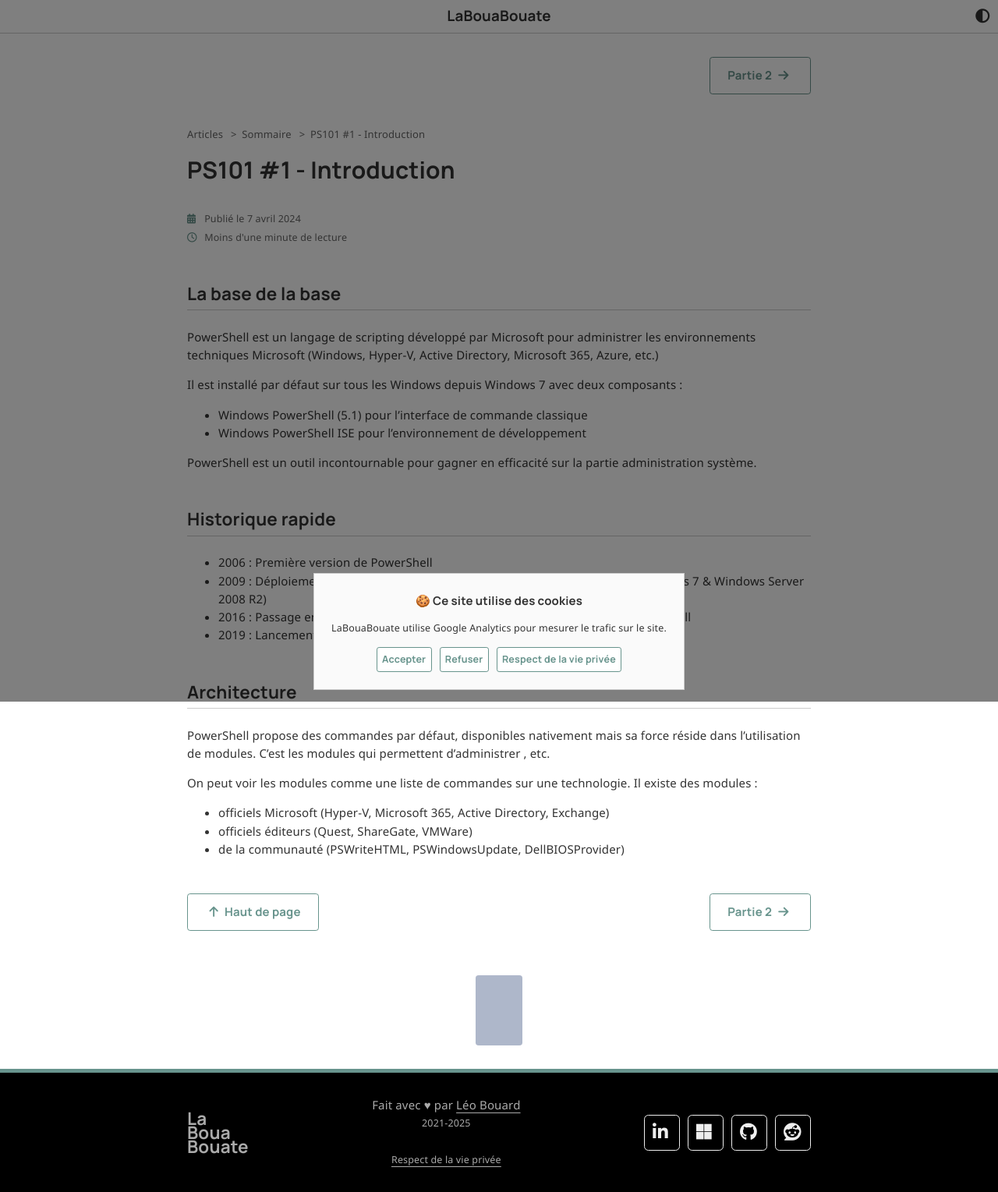
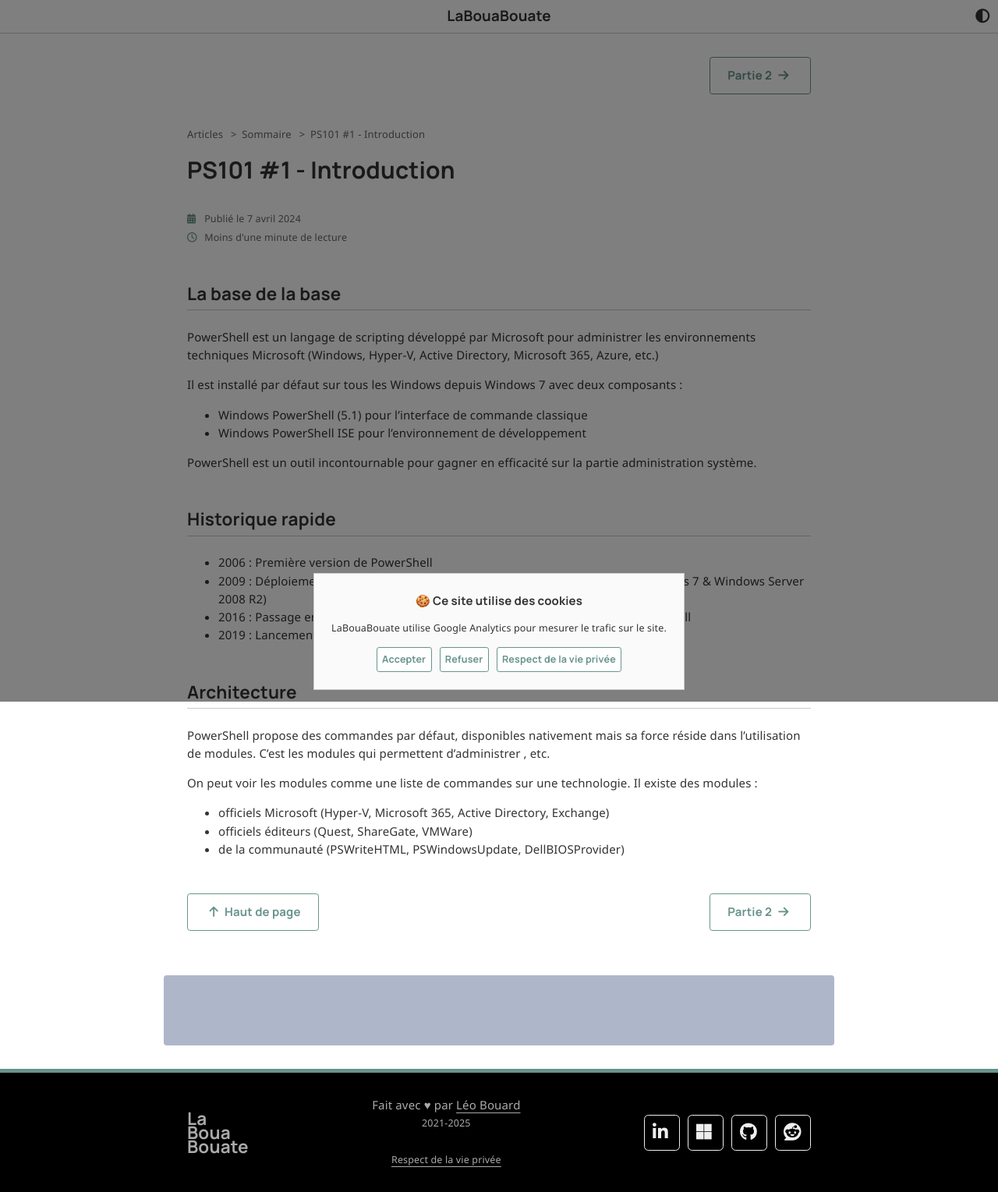
Before and after one commit to leobouard/leobouard.github.io, a Jekyll site: the page built from _posts/2024-04-07-cours-powershell-from-scratch-001.md, in a window 1280 px wide. Shown: the whole page at 78% size. Built offline with Jekyll 4.4.1, drawn with Linux system fonts in a browser that asks for light colours; nearby versions of some CDN libraries; some web fonts are replaced; comment, search, counter and statistics services are not loaded.

Commit message:
Update containers.scss

```diff
--- a/_sass/containers.scss
+++ b/_sass/containers.scss
@@ -1,4 +1,8 @@
-section.blog-post, section.blog-page, section.recommandation, .fill-available {
+section.blog-post,
+section.blog-page,
+section.recommandation,
+section.comments,
+.fill-available {
     width: -moz-available;
     width: -webkit-fill-available;
     width: fill-available;
@@ -20,7 +24,8 @@ section.comments {
 @media screen and (max-width: 550px) {
     section.blog-post,
     section.blog-page,
-    section.recommandation {
+    section.recommandation,
+    section.comments {
         padding: 1em;
     }
 }
```
